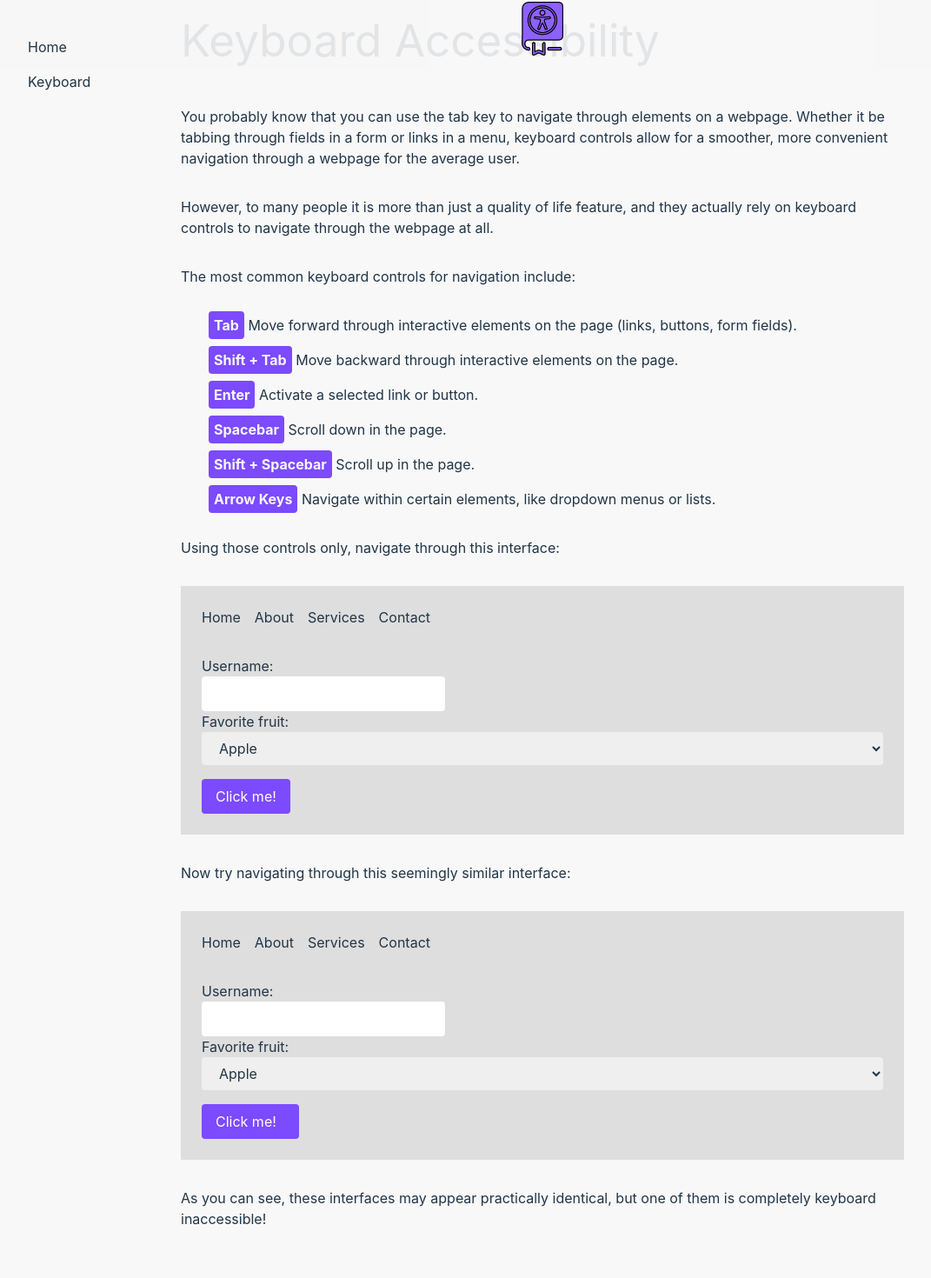
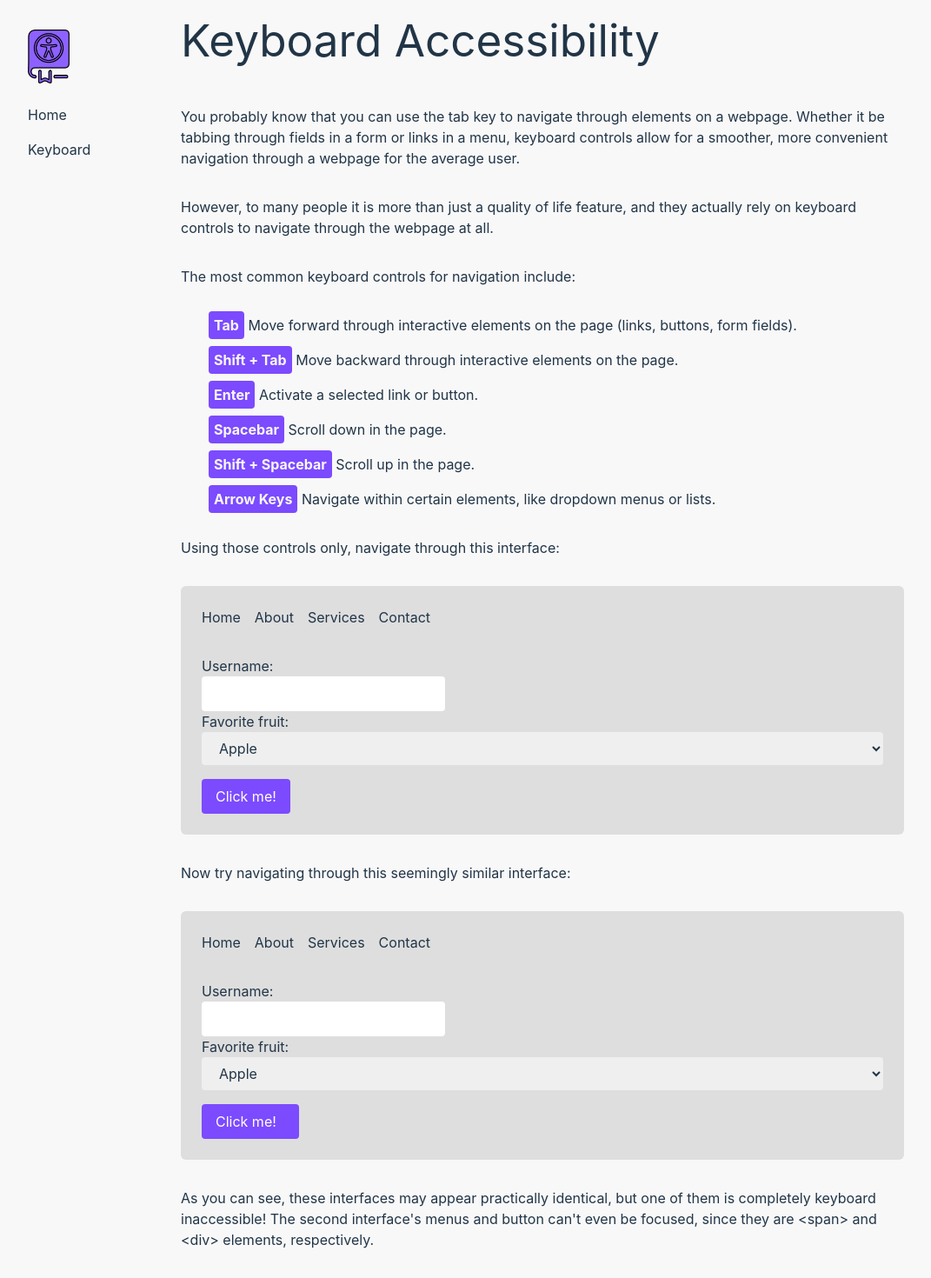
Before and after one commit to benjaminhaswell/accessibible, a React (Vite) app: page /keyboard in a window 1280 px wide. Shown: the part 14-1484 px from the top of the page at 87% size, without its empty margins (16-1087 px from the left). Built offline with nearby package versions, Linux system fonts and the light colour scheme.

Commit message:
Changing around navigation

```diff
--- a/src/demo_components/App.jsx
+++ b/src/demo_components/App.jsx
@@ -1,10 +1,14 @@
 import './App.css'
 import PageCard from './PageCard'
+import HomeLink from './HomeLink'
 
 function App() {
 
   return (
     <>
+
+<HomeLink/>
+
       {/* Text */}
       <div className="text-center mx-auto">
         <h1 className="mt-24">Welcome to Accessibible Demonstrations</h1>
--- a/src/demo_components/SideBar.jsx
+++ b/src/demo_components/SideBar.jsx
@@ -2,6 +2,9 @@ function SideBar() {
     return (
       <div className="hidden lg:flex flex-col items-start bg-gray-200 p-4 h-screen fixed">
 
+<a href="/">
+        <img src="/logos/3x.png" alt="Accessible logo link to home" className="w-12 h-auto mb-4" />
+      </a>
         <a href="/" className="my-2 text-blue-600 hover:underline">Home</a>
         <a href="/keyboard" className="my-2 text-blue-600 hover:underline">Keyboard</a>
 
--- a/src/demo_components/pages/Keyboard.jsx
+++ b/src/demo_components/pages/Keyboard.jsx
@@ -75,7 +75,7 @@ function Keyboard() {
                     </p>
 
                     {/* Working Demo */}
-                    <div className="bg-darkerGray p-6" id="demo1">
+                    <div className="bg-darkerGray p-6 rounded-md" id="demo1">
                         <nav className="mb-8">
                             <ul className="flex space-x-4">
                                 <li>
@@ -126,7 +126,7 @@ function Keyboard() {
                     <p className="my-8">Now try navigating through this seemingly similar interface:</p>
 
                     {/* Not Working Demo */}
-                    <div className="bg-darkerGray p-6" id="demo2">
+                    <div className="bg-darkerGray p-6 rounded-md" id="demo2">
                         <nav className="mb-8">
                             <ul className="flex space-x-4">
                                 <li>
@@ -178,14 +178,17 @@ function Keyboard() {
                                 Clicked!
                             </span>
                         )}
-
                         </div>
-
 
                     </div>
 
                     {/* More description */}
-                    <p className="my-8">As you can see, these interfaces may appear practically identical, but one of them is completely keyboard inaccessible!</p>
+                    <p className="my-8">As you can see, these interfaces may appear practically identical,
+                    but one of them is completely keyboard inaccessible! The second interface&apos;s menus and
+                    button can&apos;t even be focused, since they are &lt;span&gt; and &lt;div&gt; elements, respectively.</p>
+
+                    <p className="my-8">You&apos;ll also notice that, when used with a mouse, the interface
+                    doesn&apos;t have any functional problems.</p>
 
                 </section>
             </div>
--- a/src/main.jsx
+++ b/src/main.jsx
@@ -7,7 +7,6 @@ import {
   createBrowserRouter,
   RouterProvider,
 } from "react-router-dom";
-import HomeLink from './demo_components/HomeLink.jsx'
 import Keyboard from './demo_components/pages/Keyboard.jsx';
 
 // Declare routes
@@ -26,7 +25,6 @@ const router = createBrowserRouter([
 ReactDOM.createRoot(document.getElementById('root')).render(
   <React.StrictMode>
     {/* <App /> */}
-    <HomeLink/>
     <RouterProvider router={router} />
   </React.StrictMode>,
 )
```
